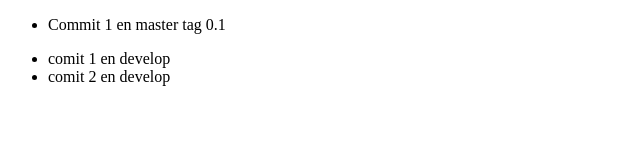
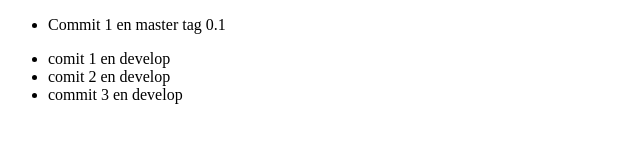
Before and after one commit to Riccardovv/PracticaGit, a plain HTML site: page index.html in a window 1280 px wide. Shown: the whole page, without its empty margins (0-640 px from the left). Drawn offline with Linux system fonts and the light colour scheme.

Commit message:
tercer commit develop

```diff
--- a/index.html
+++ b/index.html
@@ -20,6 +20,9 @@
         <li>
             comit 2 en develop
         </li>
+        <li>
+            commit 3 en develop
+        </li>
     </ul>
 
 
```
